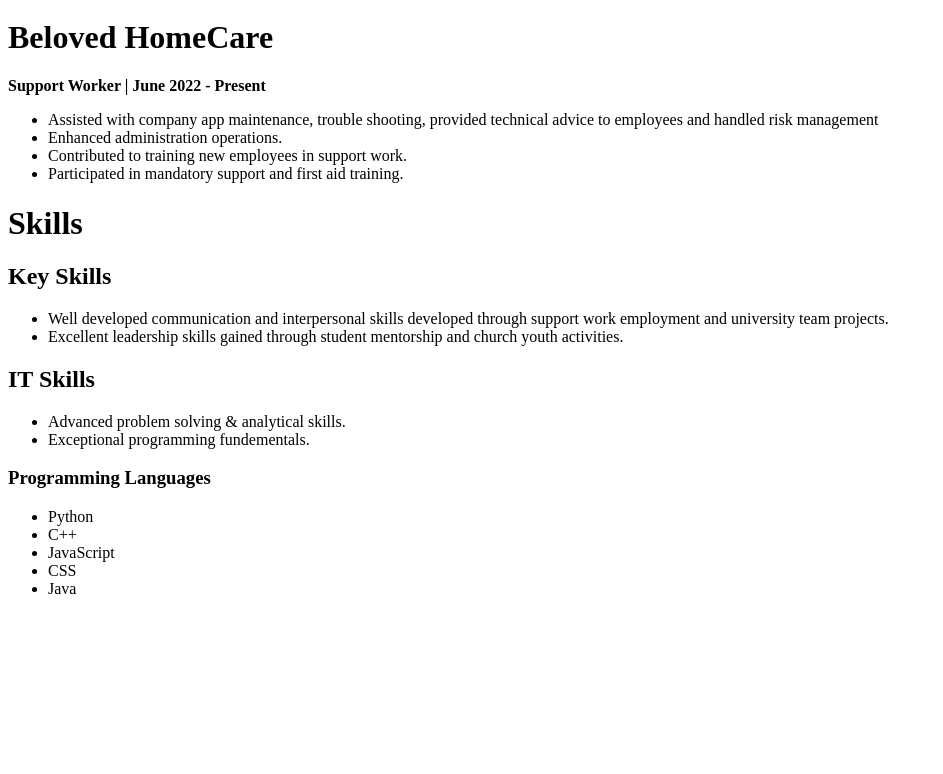
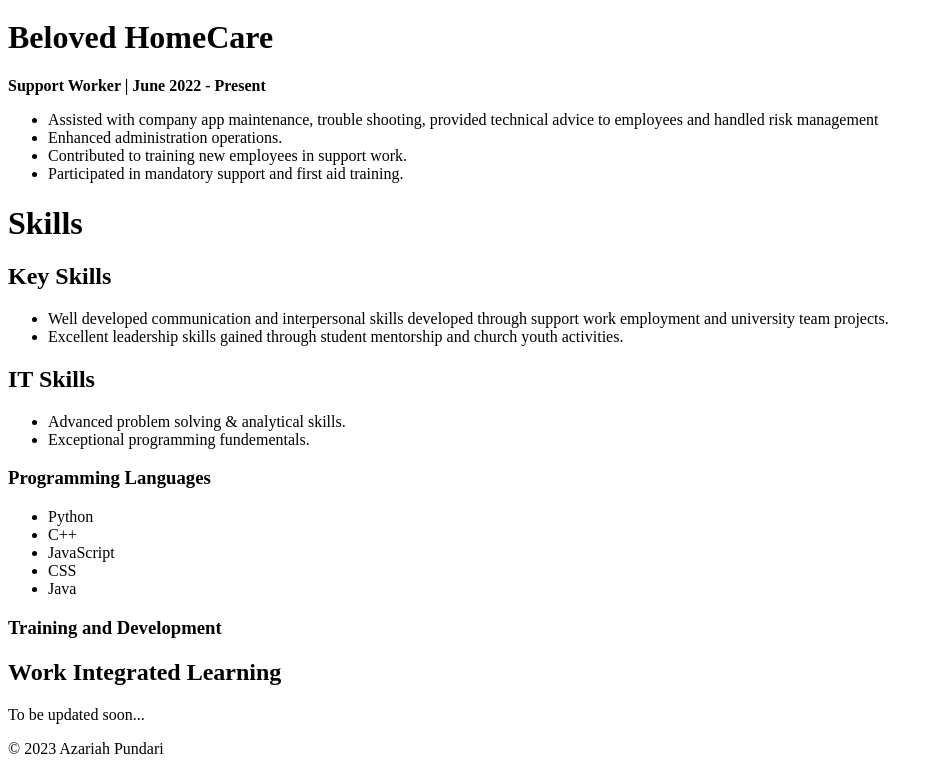
Before and after one commit to aztec-dev/web-portfolio, a plain HTML site: page index.html in a window 1280 px wide. Shown: the part 1081-1855 px from the top of the page, without its empty margins (0-943 px from the left). Before the commit the page ends 1695 px from the top, so only its background shows below. Drawn offline with Linux system fonts and the light colour scheme.

Commit message:
Add WIL & footer.

```diff
--- a/index.html
+++ b/index.html
@@ -78,6 +78,15 @@
         <li>CSS</li>
         <li>Java</li>
     </ul>
+
+    <h3>Training and Development</h3>
+    <h2>Work Integrated Learning</h2>
+    <p>To be updated soon...</p>
+
+    <footer>
+        <p>© 2023 Azariah Pundari</p>
+    </footer>
+
 </body>
 
 </html>
```
